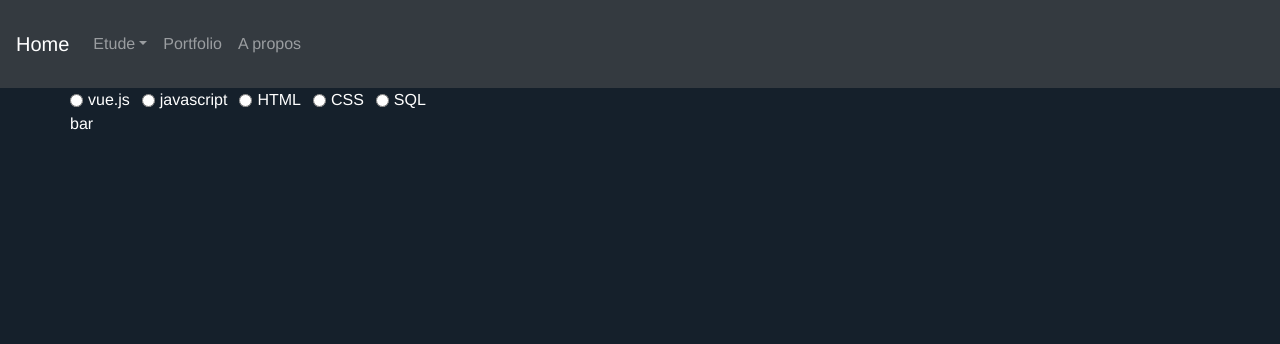
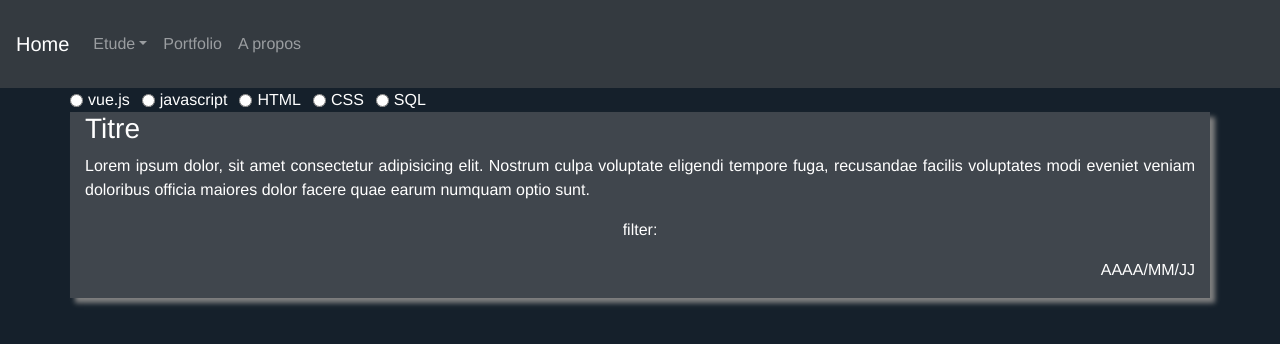
Before and after one commit to Kyowdem/Portfolio, a Vue app: page /portfolio in a window 1280 px wide. Shown: the top 344 px of the page. Built offline with nearby package versions, Linux system fonts and the light colour scheme.

Commit message:
add class for titre, date and text

```diff
--- a/src/views/Portfolio.vue
+++ b/src/views/Portfolio.vue
@@ -17,7 +17,16 @@
         <label class="form-check-label" :for="filter">{{ filter }}</label>
       </div>
     </div>
-    <div class="row project">bar</div>
+    <div class="row project">
+      <div class="col-md-12">
+        <h3 class="titre">Titre</h3>
+        <p class="text">Lorem ipsum dolor, sit amet consectetur adipisicing elit. Nostrum culpa voluptate eligendi tempore fuga, recusandae facilis voluptates modi eveniet veniam doloribus officia maiores dolor facere quae earum numquam optio sunt.</p>
+        <div>
+          <p class="filter">filter: </p>
+          <p class="date">AAAA/MM/JJ</p>
+        </div>
+      </div>
+    </div>
   </div>
 </template>
 
@@ -34,4 +43,17 @@ export default {
 </script>
 
 <style>
+.project>div {
+  background: rgba(128, 128, 128, 0.4);
+  box-shadow: 5px 5px 5px grey;
+}
+.project .date {
+  text-align: end
+}
+.project .text {
+  text-align: justify;
+}
+.project .titre {
+  text-align: start;
+}
 </style>
```
